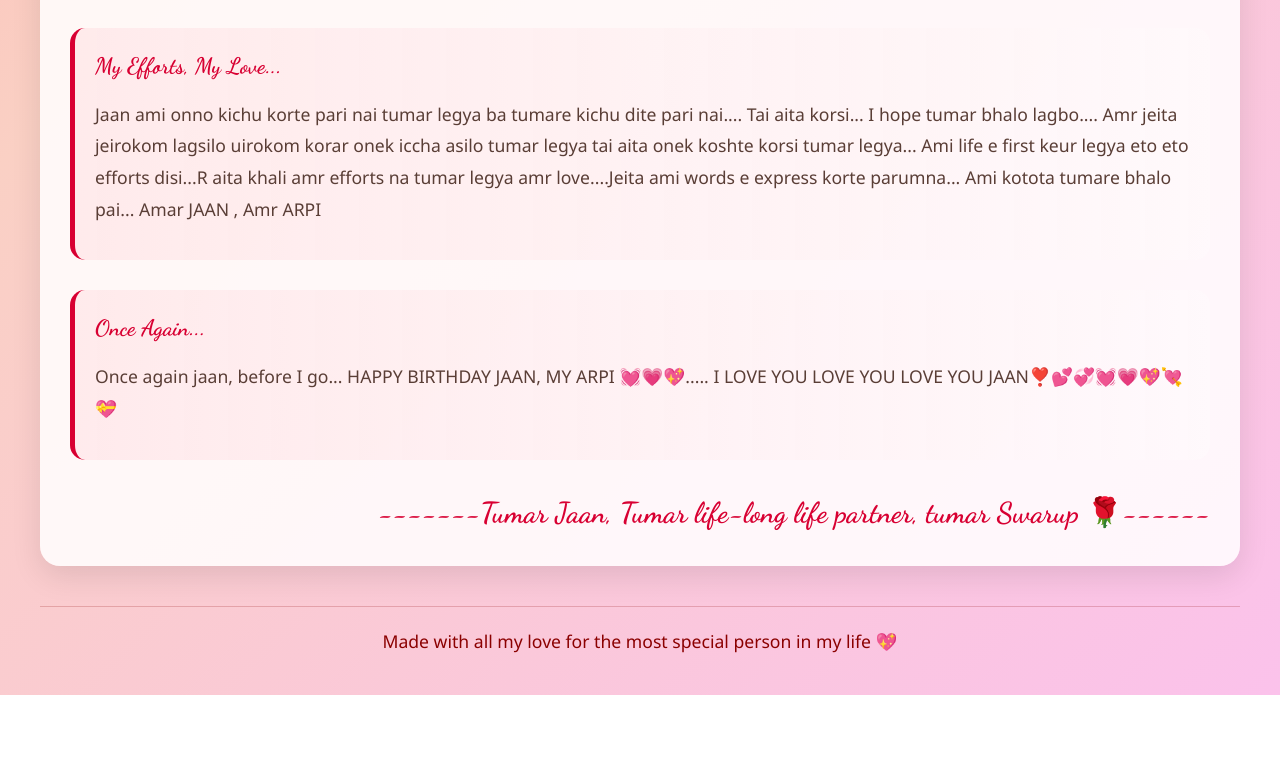
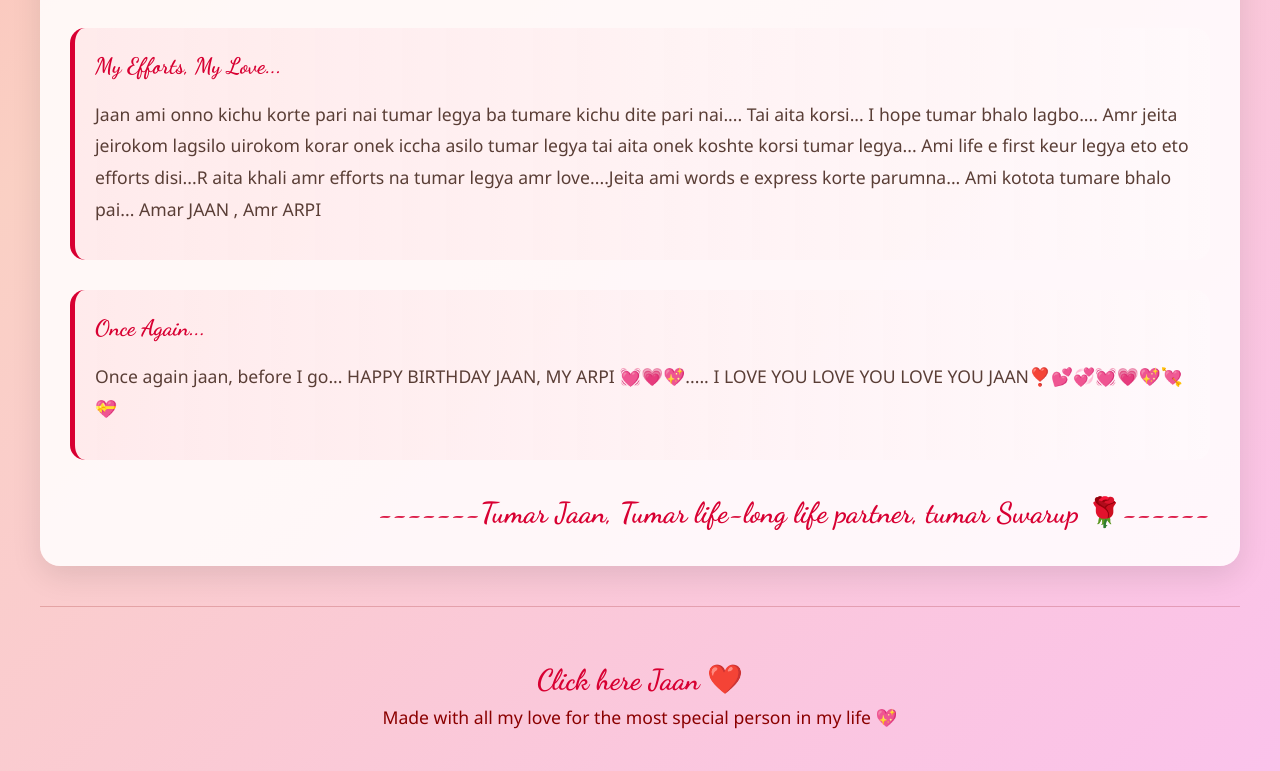
Before and after one commit to swsr1326/r, a plain HTML site: page index.html in a window 1280 px wide. Shown: the part 1649-2420 px from the top of the page. Before the commit the page ends 2344 px from the top, so only its background shows below. Drawn offline with Linux system fonts and the light colour scheme.

Commit message:
Update index.html

```diff
--- a/index.html
+++ b/index.html
@@ -352,6 +352,11 @@
     </div>
 
     <footer class="footer">
+      <div style="text-align: center; margin-top: 30px;">
+  <a href="birthday-wishes.html" style="font-family: 'Dancing Script', cursive; font-size: 1.8rem; color: #d80032; text-decoration: none;">
+    Click here Jaan ❤️
+  </a>
+</div>
       <p>Made with all my love for the most special person in my life 💖</p>
     </footer>
   </div>
```
